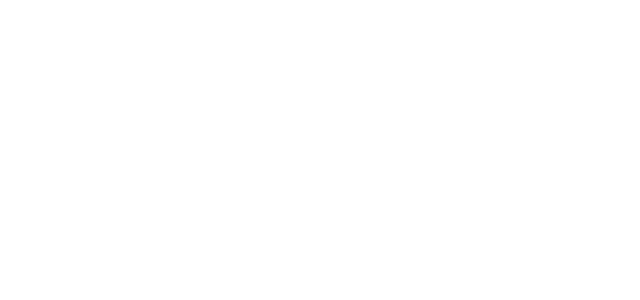
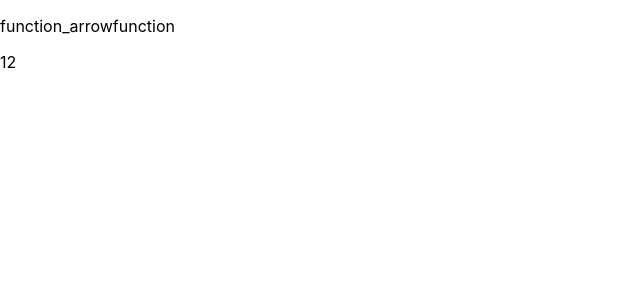
Before and after one commit to NGUYENSONGNGAN/Training_a1, a React (Create React App) app: page /funtion in a window 1280 px wide. Before the commit this address had no page. Shown: the top 300 px of the page, without its empty margins (0-640 px from the left). Built offline with nearby package versions, Linux system fonts and the light colour scheme.

Commit message:
A1-research funtion and arrow funtion

```diff
--- /dev/null
+++ b/src/page/funtion_arrowFuntion.jsx
@@ -0,0 +1,45 @@
+import React from "react";
+const function_arrowfunction = () => {
+  /* arrow function */
+  const exeArrowFunction = () => {
+    console.log("exeArrowfunction");
+  };
+  // TH có tham số
+  const Thamso = (name) => {
+    console.log("hello ", name);
+  };
+  //ngoài ra arrow funtion có thể bỏ từ khóa return
+  const double = (x) => x * 2;
+  //Ngoài ra, ta còn sử dụng được arrow function trong trường hợp: map, filter, forEach,. vì
+  //exe
+  const numbers = [1, 2, 3, 4];
+  const newArray = numbers.map((item) => item * 2);
+  const newArray2 = numbers.map(function (item) {
+    return (item) => item * 2;
+  });
+  //code của newArray sẽ gọn hơn là code newArray2
+
+  //Khác với function thông thường, arrow function không có bind vì vậy, không định nghĩa lại this.
+
+
+  /* function */
+  function exeFunction() {
+    console.log("exefunction");
+  }
+  //TH có tham số
+  function ThamsoFunction(x) {
+    return x * 2;
+  }
+  return (
+    <>
+      <p>function_arrowfunction </p>
+      {exeArrowFunction()}
+      {exeFunction()}
+      {Thamso("test")}
+      {/* => hello test */}
+      {ThamsoFunction(6)}
+    </>
+  );
+};
+
+export default function_arrowfunction;
--- a/src/router/Router.jsx
+++ b/src/router/Router.jsx
@@ -1,10 +1,12 @@
 import React from "react";
 import { Route, Routes } from "react-router-dom";
+import Funtion_arrowFuntion from "../page/funtion_arrowFuntion";
 import Var_let_cont from "../page/var_let_const";
 const Router = () => {
   return (
     <Routes>
       <Route path="/" element={<Var_let_cont />} />
+      <Route path="/funtion" element={<Funtion_arrowFuntion />} />
     </Routes>
   );
 };
```
